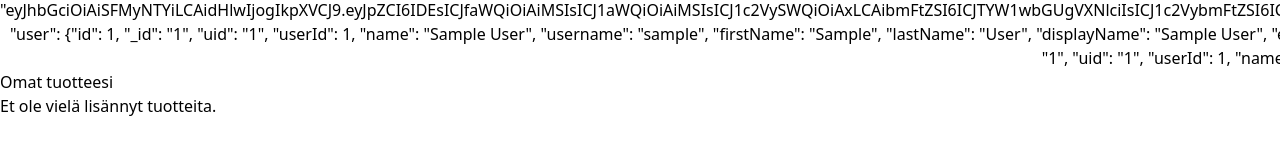
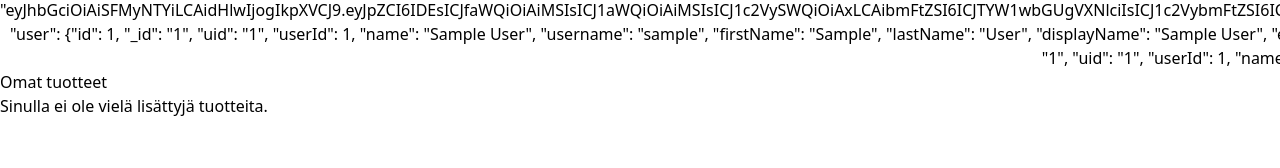
Before and after one commit to ossir1/mauktion-next, a Next.js app: page /my-products in a window 1280 px wide. Shown: the part 122-290 px from the top of the page. Built offline with nearby package versions, Linux system fonts and the light colour scheme; sample sign-in values are in the browser's storage.

Commit message:
Update my-products.tsx

```diff
--- a/pages/my-products.tsx
+++ b/pages/my-products.tsx
@@ -1,41 +1,39 @@
 import { useEffect, useState } from 'react'
 import ProductCard from '../components/ProductCard'
-import Head from 'next/head'
 import { useRouter } from 'next/router'
 
 export default function MyProducts() {
   const router = useRouter()
+  const [username, setUsername] = useState<string | null>(null)
   const [products, setProducts] = useState<any[]>([])
 
-  // 🔐 Estä pääsy ilman kirjautumista
   useEffect(() => {
     const user = localStorage.getItem('mauktion-user')
     if (!user) {
       router.push('/login')
-      return
+    } else {
+      setUsername(user)
+
+      const stored = localStorage.getItem('mauktion-added-products')
+      if (stored) {
+        const parsed = JSON.parse(stored)
+        const filtered = parsed.filter((p: any) => p.seller === user)
+        setProducts(filtered)
       }
-
-    const saved = localStorage.getItem('mauktion-added-products')
-    if (saved) {
-      setProducts(JSON.parse(saved))
     }
   }, [])
 
   return (
-    <>
-      <Head>
-        <title>Omat tuotteet</title>
-      </Head>
-      <main className="p-6 max-w-6xl mx-auto">
-        <h1 className="text-2xl font-bold mb-4">Omat tuotteesi</h1>
+    <main className="p-6 max-w-5xl mx-auto">
+      <h1 className="text-2xl font-bold mb-4">Omat tuotteet</h1>
 
       {products.length === 0 ? (
-          <p>Et ole vielä lisännyt tuotteita.</p>
+        <p>Sinulla ei ole vielä lisättyjä tuotteita.</p>
       ) : (
         <div className="grid grid-cols-1 sm:grid-cols-2 lg:grid-cols-3 gap-4">
-            {products.map((product, idx) => (
+          {products.map((product) => (
             <ProductCard
-                key={idx}
+              key={product.id}
               id={product.id}
               name={product.name}
               price={product.price}
@@ -53,6 +51,5 @@ export default function MyProducts() {
         </div>
       )}
     </main>
-    </>
   )
 }
```
Lines whose indentation alone changed are shown as unchanged.
